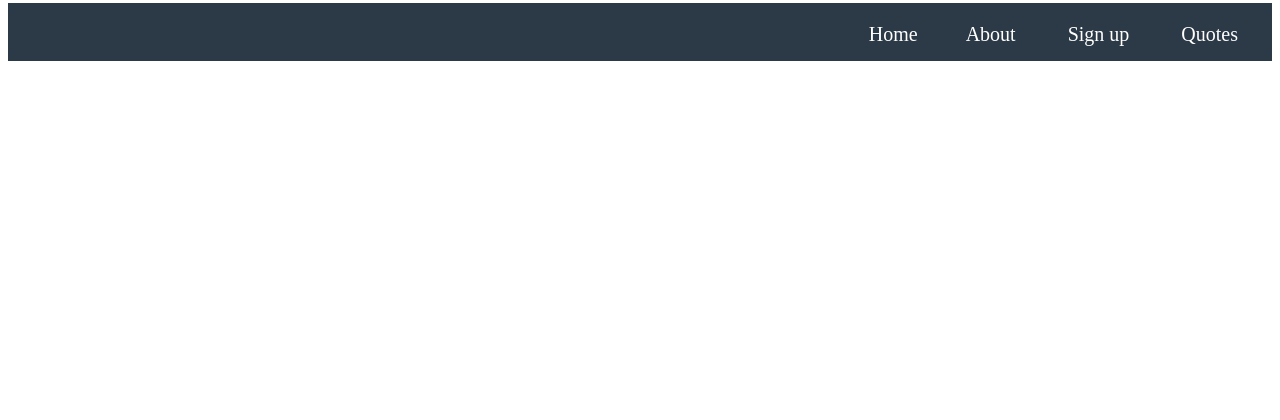
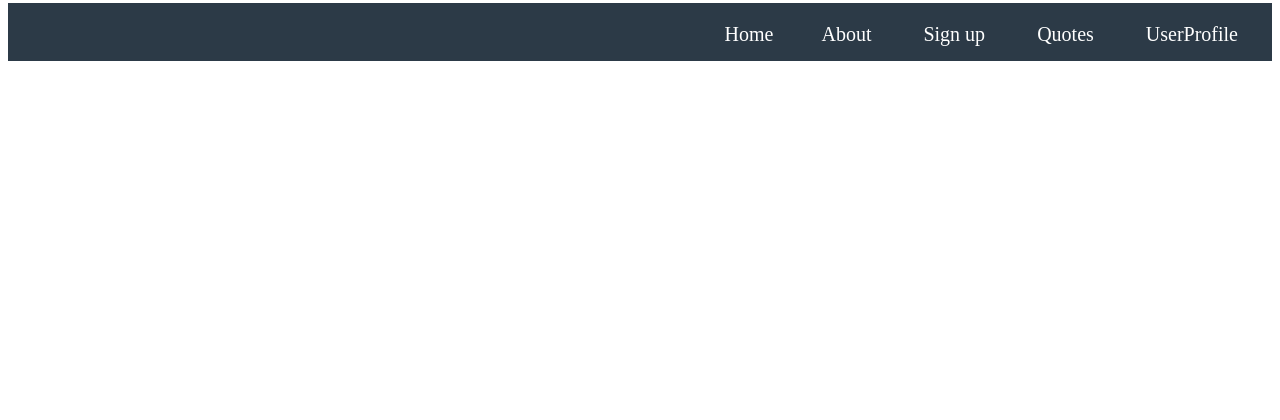
Before and after one commit to IamOmaR22/Blog-Site, a Django app: page /about/ in a window 1280 px wide. Shown: the top 420 px of the page. Run offline with Django 3.2, Linux system fonts and the light colour scheme; data that the repository does not hold is empty.

Commit message:
UserProfile

```diff
--- a/templates/base.html
+++ b/templates/base.html
@@ -20,6 +20,7 @@
                     <li><a href="{%url 'about'%}" >About</a></li>
                     <li><a href="{% url 'signup' %} " id="form" >Sign up</a></li>
                     <li><a href="{% url 'quotes' %}" id="quotes">Quotes</a></li>
+                    <li><a href="{% url 'UserProfile' %}" id="">UserProfile</a></li>
 
                 </ul>
             </nav>
--- a/templates/index.html
+++ b/templates/index.html
@@ -16,6 +16,7 @@
                     <li><a href="{%url 'about'%}">About</a></li>
                     <li><a href="{% url 'signup' %}" id="form" >Sign up</a></li>
                     <li><a href="{% url 'quotes' %}" id="quotes">Quotes</a></li>
+                    <li><a href="{% url 'UserProfile' %}" id="">UserProfile</a></li>
 
                 </ul>
             </nav>
```
Also changed, not shown: UserProfile/urls.py (line endings or trailing spaces), login/views.py (line endings or trailing spaces).
